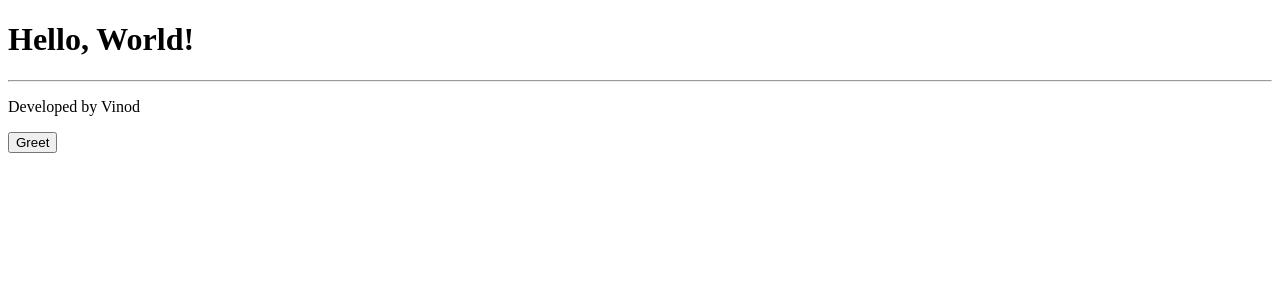
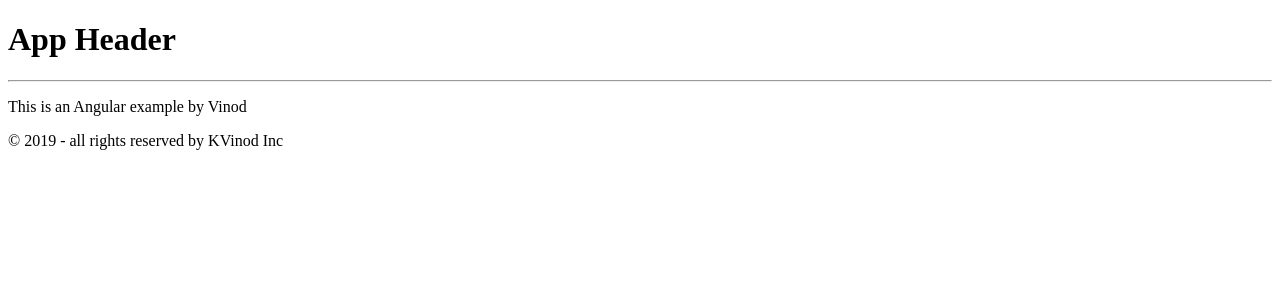
Before and after one commit to kayartaya-vinod/2019_05_MICROFOCUS_ANGULAR, an Angular app in the folder my-angular-app/: page / in a window 1280 px wide. Shown: the top 300 px of the page. Built offline with nearby package versions, Linux system fonts and the light colour scheme.

Commit message:
🇮🇳

```diff
--- a/my-angular-app/src/examples/ex02.ts
+++ b/my-angular-app/src/examples/ex02.ts
@@ -1,4 +1,7 @@
 import { Component, NgModule } from "@angular/core";
+import { BrowserModule } from '@angular/platform-browser';
+import { Module } from 'module';
+import { platformBrowserDynamic } from '@angular/platform-browser-dynamic';
 
 @Component({
     selector: 'app-header',
@@ -14,7 +17,7 @@ class Footer {}
 
 @Component({
     selector: 'app-body',
-    template: '<p>This is an Angular example by Vinod</p>'
+    template: '<p>This is an Angular example by Vinod</p><app-footer></app-footer>'
 })
 class Body {}
 
@@ -22,8 +25,27 @@ class Body {}
 // -------- Module 1, contains Header, Footer, and Body components
 @NgModule({
     declarations: [Header, Footer, Body],
+    exports: [Header, Body]
 })
 class Module1 {}
 
 // ---------- AppMain componnet, intends to make use of Header, Footer, Body from
 // Module1
+
+@Component({
+    selector: 'app-root',
+    template: `
+    <app-header></app-header>
+    <app-body></app-body>
+    `
+})
+class AppMain{}
+
+@NgModule({
+    declarations: [AppMain],
+    imports: [BrowserModule, Module1],
+    bootstrap: [AppMain]
+})
+class MainModule{}
+
+platformBrowserDynamic().bootstrapModule(MainModule);
--- a/my-angular-app/src/index.html
+++ b/my-angular-app/src/index.html
@@ -10,6 +10,5 @@
 </head>
 <body>
   <app-root></app-root>
-  <app-credit></app-credit>
 </body>
 </html>
--- a/my-angular-app/src/index.ts
+++ b/my-angular-app/src/index.ts
@@ -1 +1 @@
-import './examples/ex01';
+import './examples/ex02';
```
